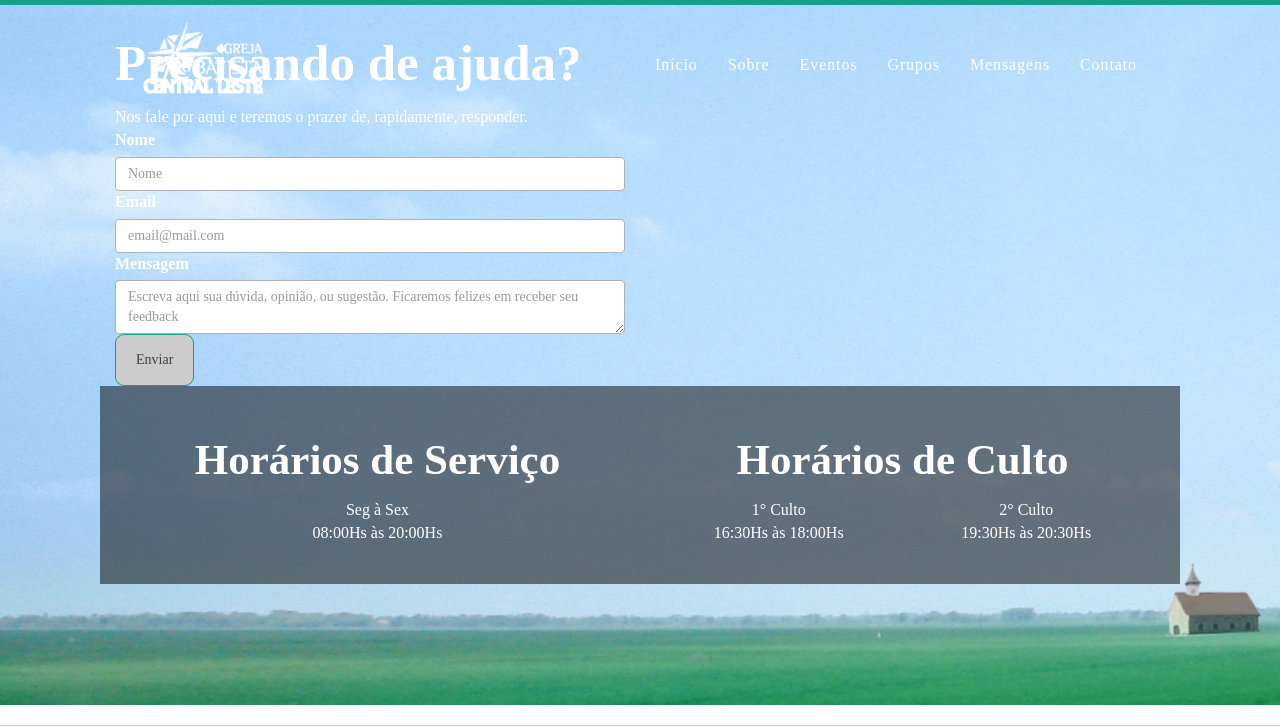
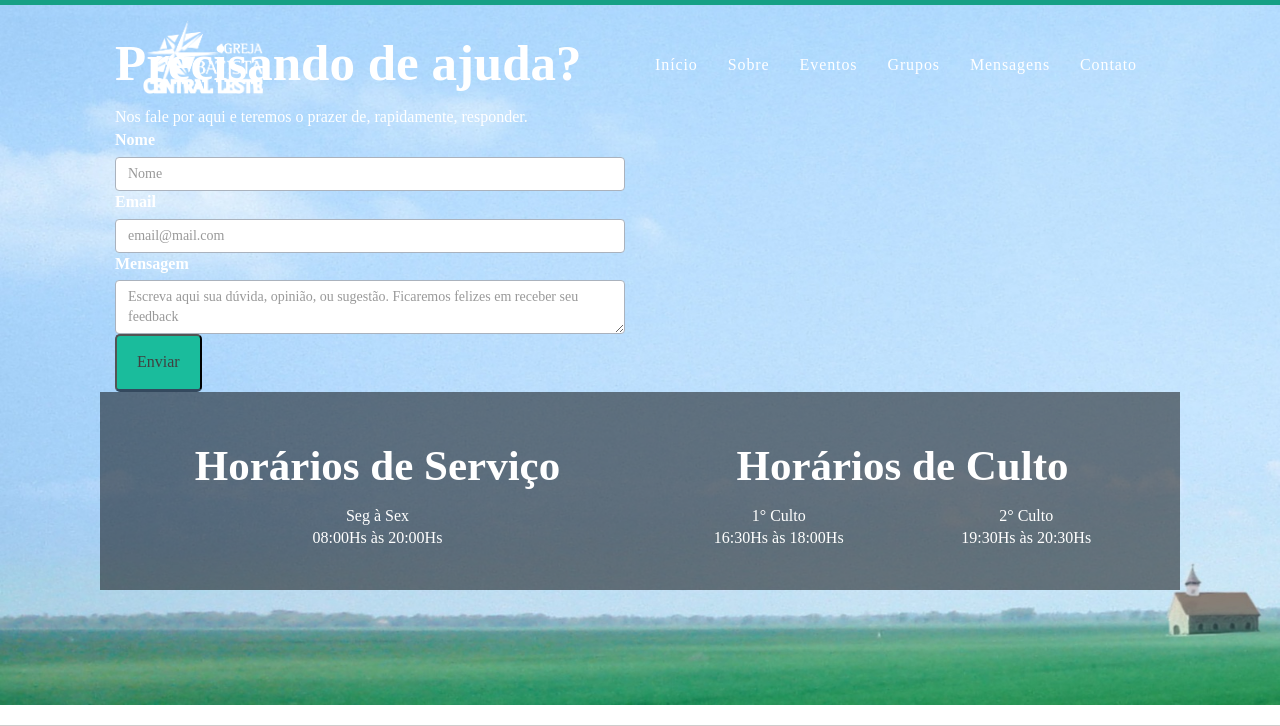
Before and after one commit to willysvarela/ibcltema, a WordPress theme: template page-contato.php in a window 1280 px wide. Shown: the top 726 px of the page. Run offline with PHP 8.4 and a stand-in for WordPress, Linux system fonts and the light colour scheme; the site name, menu and one post (Sample post) are stand-ins, and other content is empty.

Commit message:
Alteração de Botao

```diff
--- a/css/default.css
+++ b/css/default.css
@@ -40,16 +40,41 @@ img, .full-width{
 
 
 .btn{
-	color: #404040;
 	padding: 15px 20px 15px 20px;
-	border: 1px solid #16a085;
-	border-radius: 9px;
+	/*border: 1px solid #16a085;
+	border-radius: 9px;*/
+	border-bottom: 2px solid #262626;
 	background: #ccc;
 	transition: .5s;
 }
 	.btn:hover{
+		background: #474747;
+	}
+.button{
+	padding: 15px 20px 15px 20px;
+	color: #fff;
+	border-radius: 5px;
+	border-bottom: 3px solid #34495e;
+	background: #ccc;
+}
+	.button:hover{
+		background: #adadad;
+		border-bottom-color: #34495e;
+		color: #fff;
+	}
 
-		background: #16a085;
+
+.button-primary{
+	background: #3498db;
+}
+	.button-primary:hover{
+		background: #2980b9;
+	}
+.button-success{
+	background: #1abc9c;
+}
+	.button-primary:hover{
+		background: #2980b9;
 	}
 
 
@@ -88,6 +113,7 @@ margin-right: 0px;
 		border-bottom: 2px solid #404040;
 
 	}
+
 
 
 .text-white *{
--- a/front-page.php
+++ b/front-page.php
@@ -17,7 +17,7 @@ get_header();
 			</div>
 			<br/>
 			<div>
-				<a class="btn btn-primary" href="#">Conheça a Central Leste</a>
+				<a class="button button-primary" href="#">Conheça a Central Leste</a>
 			</div>
 		</div>
 	</header>
--- a/page-contato.php
+++ b/page-contato.php
@@ -22,7 +22,7 @@ get_header('');
 						<div>
 							<label for="txtEmail">Mensagem</label>
 							<textarea type="text" class="form-control" id="txtEmail" placeholder="Escreva aqui sua dúvida, opinião, ou sugestão. Ficaremos felizes em receber seu feedback"></textarea>
-							<input type="submit" value="Enviar" class="btn btn-success" />
+							<input type="submit" value="Enviar" class="button button-success" />
 						</div>
 					</form>
 				</div>
```
